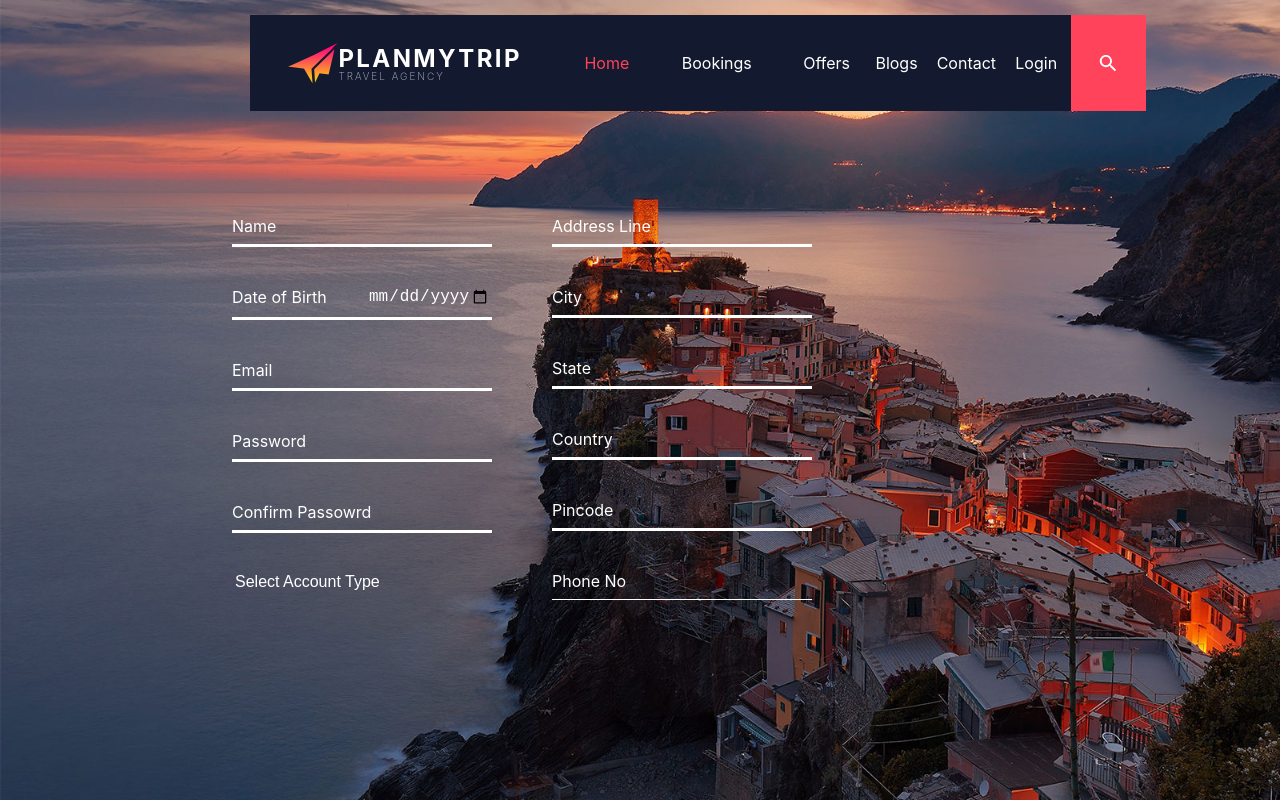
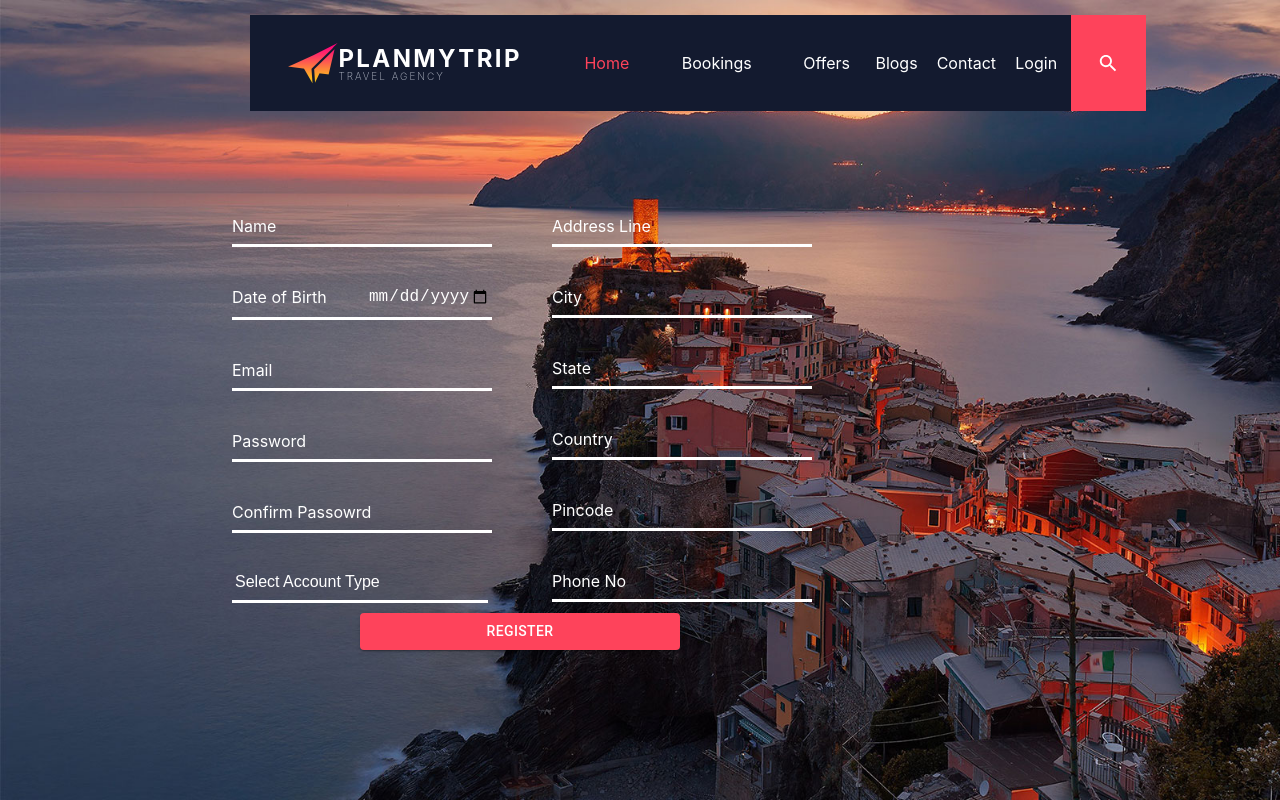
Before and after one commit to debajyotidasgupta/PlanMyTrip, a React (Create React App) app in the folder web-app/frontend/: page /signup in a window 1280 px wide. Built offline with nearby package versions, Linux system fonts and the light colour scheme.

Commit message:
correct css"

```diff
--- a/web-app/frontend/src/styles/Signup.scss
+++ b/web-app/frontend/src/styles/Signup.scss
@@ -21,13 +21,13 @@ $sweet-pink: #fe435b;
     margin-left: 200px;
     margin-bottom: 0;
     margin-right: 0;
-    height: 50vh;
+    height: 70vh;
     width: 50vw;
     overflow: hidden;
 }
 .form-signup {
     width: 100%;
-    height: 50vh;
+    height:100%;
     .row{
         display: flex;
         margin-top: 6px;
```
